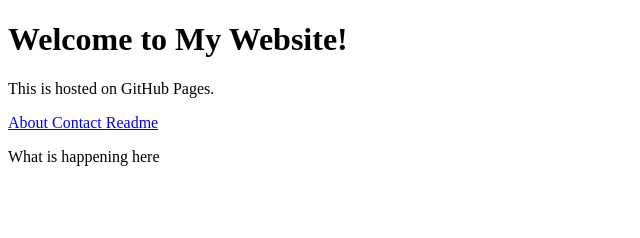
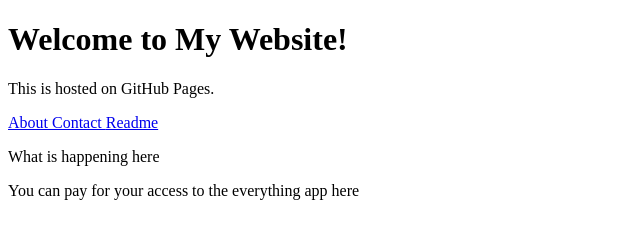
Before and after one commit to sivapudipeddi/Transhumanism, a plain HTML site: page index.html in a window 1280 px wide. Shown: the whole page, without its empty margins (0-640 px from the left). Drawn offline with Linux system fonts and the light colour scheme.

Commit message:
Update index.html

```diff
--- a/index.html
+++ b/index.html
@@ -11,5 +11,7 @@
     <a href = "contact.html"> Contact </a>
     <a href = "readme"> Readme </a>
     <p> What is happening here</p>
+    <p> You can pay for your access to the everything app here</p>
+
 </body>
 </html>
```
